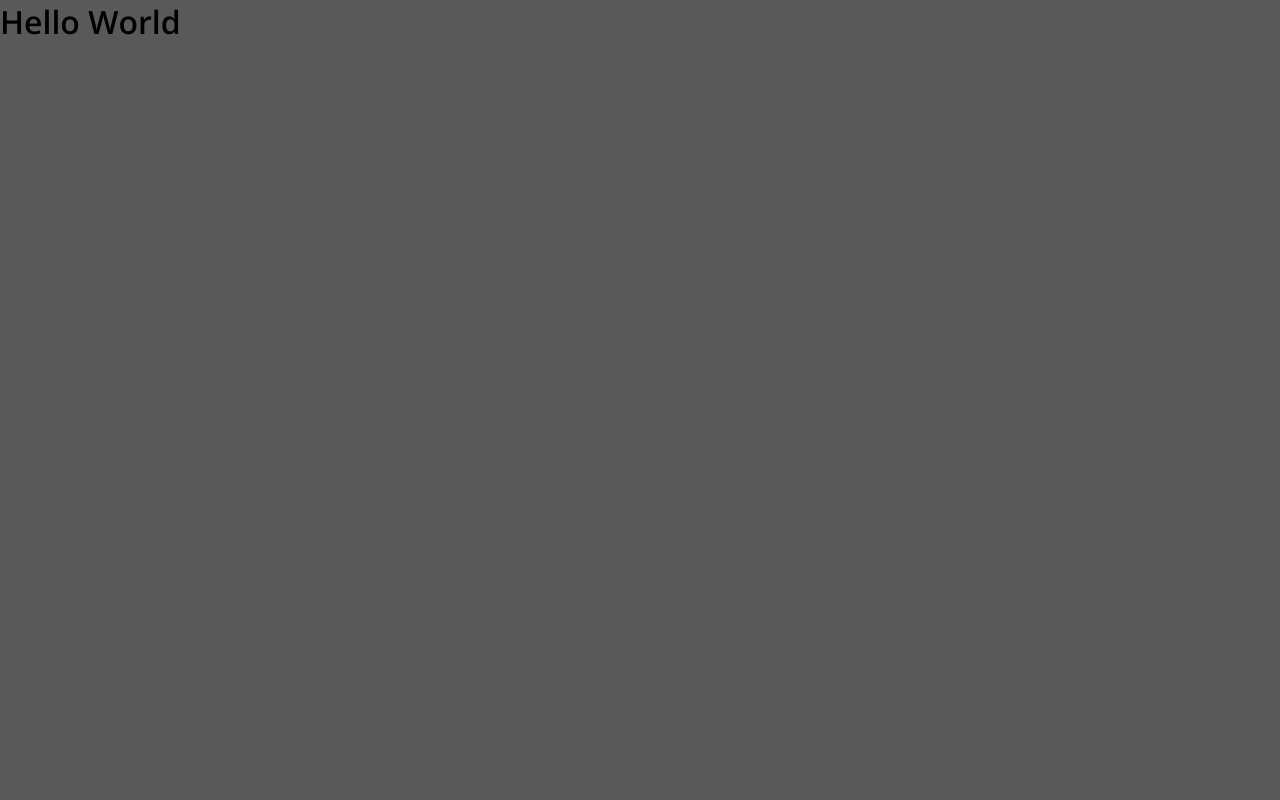
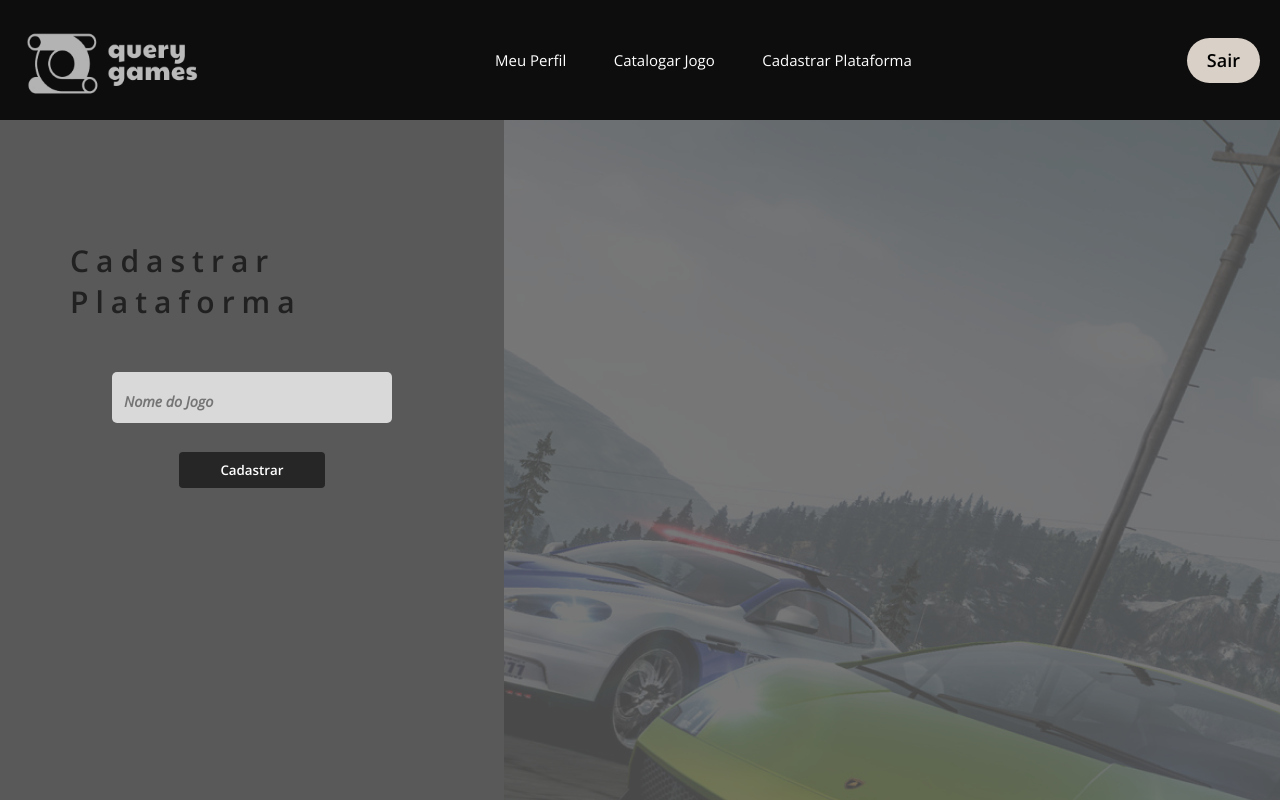
Before and after one commit to pablokz1/QueryGames, a React (Create React App) app in the folder frontend/: page /catalogPlatform in a window 1280 px wide. Shown: the top 800 px of the page. Built offline with nearby package versions, Linux system fonts and the light colour scheme; sample sign-in values are in the browser's storage.

Commit message:
Comunicação da tela de cadastro de plataformas com o a API

```diff
--- a/frontend/src/components/navbar/index.jsx
+++ b/frontend/src/components/navbar/index.jsx
@@ -13,9 +13,15 @@ const Header = () => {
     <NavbarLayout>
       <Logo src={logo} alt="logo querygames" />
       <ContainerList>
-      <li><Link to='/userProfile'>Meu Perfil</Link></li>
-        <li><Link to='/catalogGames'>Catalogar Jogo</Link></li>
-        {/* <li><link to=''>Cadastrar Plataforma</link></li> */}
+        <li>
+          <Link to="/userProfile">Meu Perfil</Link>
+        </li>
+        <li>
+          <Link to="/catalogGames">Catalogar Jogo</Link>
+        </li>
+        <li>
+          <Link to="/catalogPlatform">Cadastrar Plataforma</Link>
+        </li>
       </ContainerList>
       <Button onClick={Logout}>Sair</Button>
     </NavbarLayout>
--- a/frontend/src/pages/catalogGames/index.jsx
+++ b/frontend/src/pages/catalogGames/index.jsx
@@ -37,7 +37,12 @@ const CatalogGames = () => {
     }
 
     try {
-      const response = await api.post("games", formGames);
+      const token = localStorage.getItem("token");
+      const response = await api.post("games", formGames, {
+        headers: {
+          Authorization: `Bearer ${token}`,
+        },
+      });
       console.log(response);
 
       Swal.fire({
@@ -154,7 +159,6 @@ const CatalogGames = () => {
                   name="categories"
                   onChange={handleChangeInput}
                   value={formGames.categories.map((category) => category.id)}
-                  multiple
                 >
                   <option value="">Categoria</option>
                   {categories.map((categoryItem) => (
--- a/frontend/src/pages/catalogPlatform/index.jsx
+++ b/frontend/src/pages/catalogPlatform/index.jsx
@@ -1,92 +1,97 @@
-import React from "react";
+import React, { useState } from "react";
+import api from "../../api/config";
+import Swal from "sweetalert2";
 import {
-  Container,
-  BackButton,
-  Main,
-  RegisterSection,
-  WallpaperSection,
+  MainContainer,
+  CalatalogContainer,
+  CatalogWrapper,
+  Button,
+  InputBox,
+  Input,
+  WallpaperContainer,
 } from "./style";
+import Banner from "../../assets/image/carroCadastro.png";
+import Header from "../../components/navbar/index";
 import Footer from "../../components/footer/index";
 
 const CatalogPlatform = () => {
-  const catalog = () => {
-    let platform = document.getElementById("platform").value;
-    let gender = document.getElementById("gender").value;
-    let category = document.getElementById("category").value;
-    let game = document.getElementById("game").value;
+  const [formPlatform, setFormGames] = useState({
+    name: "",
+  });
+  const handleSubmit = async (e) => {
+    e.preventDefault();
 
-    if (
-      platform.trim() !== "" &&
-      gender.trim() !== "" &&
-      category.trim() !== "" &&
-      game.trim() !== ""
-    ) {
-      alert("Jogo catalogado");
-      setTimeout(function () {
+    if (!formPlatform.name) {
+      Swal.fire({
+        icon: "error",
+        title: "Campos obrigatórios",
+        text: "Por favor, preencha corretamente todos os campos.",
+      });
+      return;
+    }
+
+    try {
+      const token = localStorage.getItem("token");
+      const response = await api.post("platforms", formPlatform, {
+        headers: {
+          Authorization: `Bearer ${token}`,
+        },
+      });
+      console.log(response);
+
+      Swal.fire({
+        icon: "success",
+        title: "Plataforma cadastrada com Sucesso",
+        showConfirmButton: false,
+        timer: 1500,
+      }).then(() => {
         window.location.reload();
-      }, 2000);
-    } else {
-      alert("Preencha todos os campos");
+      });
+    } catch (error) {
+      console.error("Catalog failed:", error);
+
+      Swal.fire({
+        icon: "error",
+        title: "Erro ao catalogar jogo",
+        text: `Tente novamenre ${error}`,
+      });
     }
   };
 
-  //   PRAQ SERVE ISSO AQUI?
-
-  const handleStarClick = (e) => {
-    var classStar = e.target.classList;
-    if (!classStar.contains("ativo")) {
-      document.querySelectorAll(".star-icon").forEach(function (star) {
-        star.classList.remove("ativo");
-      });
-      classStar.add("ativo");
-      console.log(e.target.getAttribute("data-avaliacao"));
-    }
-  };
-
-  const goBack = () => {
-    window.history.back();
-  };
+  function handleChangeInput(e) {
+    setFormGames({
+      ...formPlatform,
+      [e.target.name]: e.target.value,
+    });
+  }
 
   return (
-    <Container>
-      <BackButton
-        src="../assets/image/logoff.png"
-        alt=""
-        className="btn-back"
-        onClick={goBack}
-      />
-      <Main>
-        <RegisterSection>
-          <div className="wrapper">
-            <div className="container-user">
-              <img
-                src="../assets/image/profile.png"
-                alt="Profile Logo"
-                className="logo"
+    <>
+      <Header />
+      <MainContainer>
+        <CalatalogContainer>
+          <CatalogWrapper>
+            <h1>Cadastrar Plataforma</h1>
+            <InputBox>
+              <Input
+                type="text"
+                name="name"
+                placeholder="Nome do Jogo"
+                id="game"
+                value={formPlatform.name}
+                onChange={handleChangeInput}
               />
-              <p>Name</p>
-            </div>
-            <h1>Catalogar Plataforma</h1>
-            <label className="box-text">
-              <input
-                type="text"
-                name="platform"
-                className="input"
-                placeholder="Nome da Plataforma"
-                id="platform"
-              />
-            </label>
-            <button className="button" onClick={catalog}>
-              Catalogar
-            </button>
-          </div>
-        </RegisterSection>
-        <WallpaperSection>
-          <img src="../assets/image/carroCadastro.png" alt="Wallpaper" />
-        </WallpaperSection>
-      </Main>
+            </InputBox>
+
+            <Button onClick={handleSubmit}>Cadastrar</Button>
+          </CatalogWrapper>
+        </CalatalogContainer>
+        <WallpaperContainer>
+          <img src={Banner} alt="Banner" />
+        </WallpaperContainer>
+      </MainContainer>
       <Footer />
-    </Container>
+    </>
   );
 };
 
--- a/frontend/src/pages/catalogPlatform/style.js
+++ b/frontend/src/pages/catalogPlatform/style.js
@@ -1,81 +1,86 @@
 import styled from "styled-components";
 
-export const Container = styled.div`
+export const MainContainer = styled.main`
+  display: flex;
+`;
+
+export const CalatalogContainer = styled.section`
   display: flex;
   flex-direction: column;
   align-items: center;
+  justify-content: space-between;
+  width: 100%;
+  min-height: 100vh;
+  padding: clamp(35px, 8%, 70px);
 `;
 
-export const BackButton = styled.img`
-  width: 50px;
-  height: 50px;
-  cursor: pointer;
-`;
-
-export const Main = styled.main`
-  display: flex;
-  justify-content: space-between;
-  align-items: center;
-`;
-
-export const RegisterSection = styled.section`
+export const CatalogWrapper = styled.div`
+  width: 100%;
   display: flex;
   flex-direction: column;
   align-items: center;
-  margin-top: 50px;
-
-  .wrapper {
-    text-align: center;
-  }
-
-  .container-user {
-    display: flex;
-    flex-direction: column;
-    align-items: center;
-    margin-bottom: 20px;
-
-    .logo {
-      width: 100px;
-      height: 100px;
-    }
-
-    p {
-      margin-top: 10px;
-      font-weight: bold;
-    }
-  }
+  justify-content: center;
 
   h1 {
-    margin-bottom: 20px;
+    color: #212121;
+    font-weight: 600;
+    font-size: 30px;
+    margin-bottom: 50px;
+    margin-top: 50px;
+    letter-spacing: 7px;
   }
+`;
 
-  .box-text {
-    margin-bottom: 20px;
-
-    .input {
-      width: 300px;
-      height: 40px;
+export const Button = styled.button`
+  font-weight: 600;
+  width: 146px;
+  height: 36px;
   padding: 5px;
-    }
-  }
-
-  .button {
-    width: 150px;
-    height: 40px;
+  border-radius: 4px;
   background-color: #262626;
   color: white;
   border: none;
-    cursor: pointer;
+  margin-bottom: 50px;
 
   &:hover {
     background-color: #fec163;
     color: #0d0d0d;
-    }
+    cursor: pointer;
   }
 `;
 
-export const WallpaperSection = styled.section`
+export const InputBox = styled.label`
+  width: 280px;
+  height: 50px;
+  display: block;
+  margin-bottom: 30px;
+  position: relative;
+`;
+
+export const Input = styled.input`
+  width: 100%;
+  background-color: #d9d9d9;
+  border: 2px solid rgba(0, 0, 0, 0);
+  border-radius: 5px;
+  outline: none;
+  font-size: 0.9em;
+  padding: 18px 10px 10px;
+  font-weight: 600;
+  font-style: italic;
+  color: #595959;
+`;
+
+export const WallpaperContainer = styled.section`
   img {
-    width: 100%;
+    height: 100%;
+    width: auto;
+    display: block;
+    background-size: cover;
+    background-position: center;
+    background-repeat: no-repeat;
+    flex: 1;
+
+    @media (max-width: 768px) {
+      display: none;
   }
 `;
--- a/frontend/src/routes/routes.jsx
+++ b/frontend/src/routes/routes.jsx
@@ -4,6 +4,7 @@ import Register from "../pages/register/index";
 import Home from "../pages/home/index";
 import UserProfile from "../pages/userProfile/index";
 import CatalogGames from "../pages/catalogGames/index"
+import CatalogPlatform from "../pages/catalogPlatform/index"
 
 const isAuthenticated = localStorage.getItem('token');
 
@@ -27,6 +28,7 @@ function RouterMain() {
         path="/userProfile" element={<PrivateRoute element={<UserProfile />} />}
       />
       <Route path="/catalogGames" element={<PrivateRoute element={<CatalogGames />} />} />
+      <Route path="/catalogPlatform" element={<PrivateRoute element={<CatalogPlatform />} />} />
       <Route path="*" element={<h1>Hello World</h1>} />
     </Routes>
   );
```
Also changed, not shown: 1 other file (tests, documents, lock files or other folders). Lines whose indentation alone changed are shown as unchanged.
